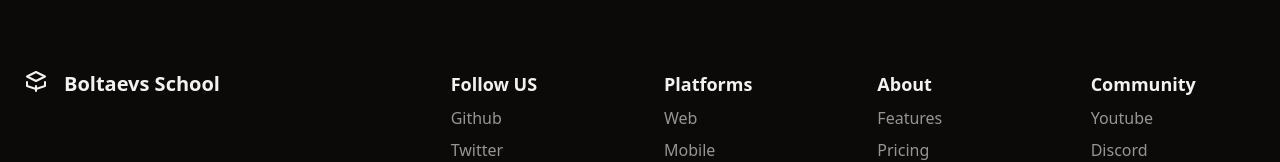
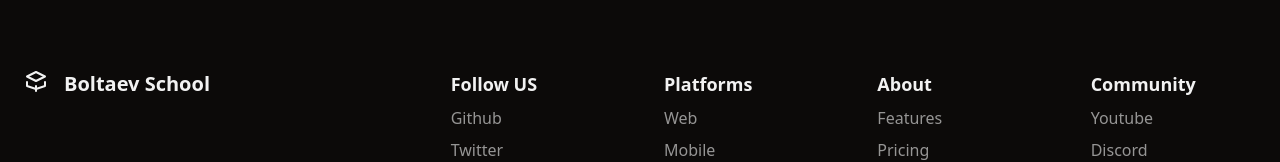
Before and after one commit to Aziz-boy/boltaev-school, a React (Vite) app: page / in a window 1280 px wide. Shown: the part 8806-8968 px from the top of the page. Built offline with nearby package versions, Linux system fonts and the light colour scheme.

Commit message:
fix: refactor footer

```diff
--- a/src/components/Footer.tsx
+++ b/src/components/Footer.tsx
@@ -13,7 +13,7 @@
             className="font-bold text-xl flex"
           >
             <LogoIcon />
-            <span className="ml-2">Boltaevs School</span>
+            <span className="ml-2">Boltaev School</span>
           </a>
         </div>
 
```
